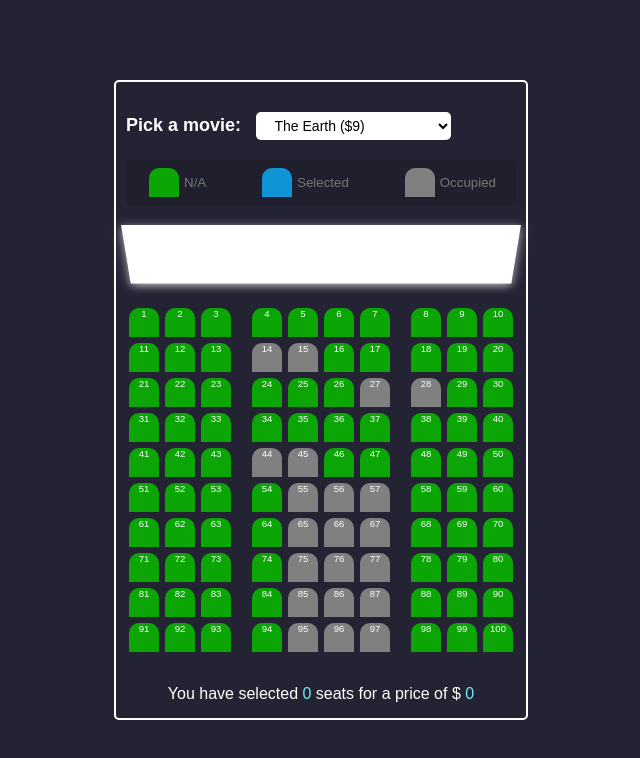
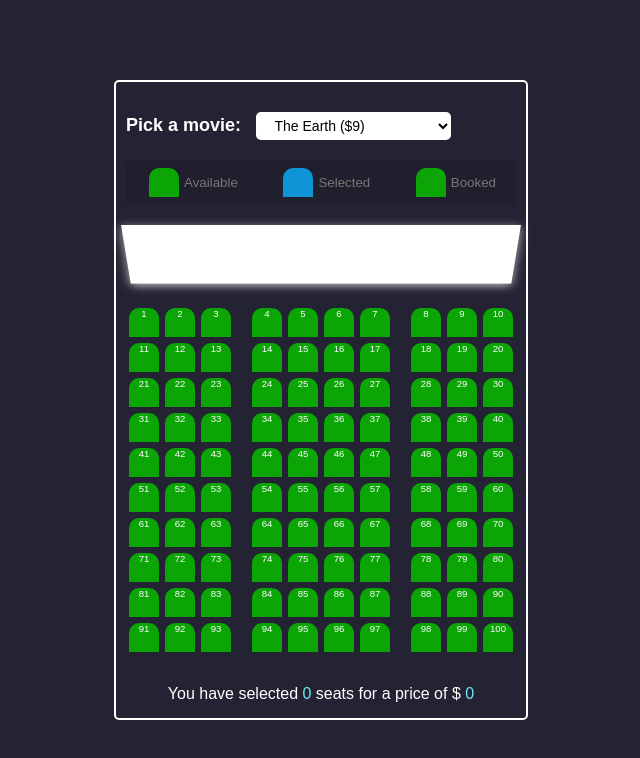
Before and after one commit to birendraoli/Projects, a plain HTML site: page Seat_Selector/index.html in a window 1280 px wide. Shown: the whole page, without its empty margins (319-959 px from the left). Drawn offline with Linux system fonts and the light colour scheme.

Commit message:
code structure updated

```diff
--- a/Seat_Selector/index.html
+++ b/Seat_Selector/index.html
@@ -25,15 +25,15 @@
         <ul class="showcase">
             <li>
                 <div class="seat"></div>
-                <small>N/A</small>
+                <small>Available</small>
             </li>
             <li>
                 <div class="seat selected"></div>
                 <small>Selected</small>
             </li>
             <li>
-                <div class="seat occupied"></div>
-                <small>Occupied</small>
+                <div class="seat booked"></div>
+                <small>Booked</small>
             </li>
         </ul>
 
@@ -55,8 +55,8 @@
                 <div class="seat">11</div>
                 <div class="seat">12</div>
                 <div class="seat">13</div>
-                <div class="seat occupied">14</div>
-                <div class="seat occupied">15</div>
+                <div class="seat booked">14</div>
+                <div class="seat booked">15</div>
                 <div class="seat">16</div>
                 <div class="seat">17</div>
                 <div class="seat">18</div>
@@ -70,8 +70,8 @@
                 <div class="seat">24</div>
                 <div class="seat">25</div>
                 <div class="seat">26</div>
-                <div class="seat occupied">27</div>
-                <div class="seat occupied">28</div>
+                <div class="seat booked">27</div>
+                <div class="seat booked">28</div>
                 <div class="seat">29</div>
                 <div class="seat">30</div>
             </div>
@@ -91,8 +91,8 @@
                 <div class="seat">41</div>
                 <div class="seat">42</div>
                 <div class="seat">43</div>
-                <div class="seat occupied">44</div>
-                <div class="seat occupied">45</div>
+                <div class="seat booked">44</div>
+                <div class="seat booked">45</div>
                 <div class="seat">46</div>
                 <div class="seat">47</div>
                 <div class="seat">48</div>
@@ -104,9 +104,9 @@
                 <div class="seat">52</div>
                 <div class="seat">53</div>
                 <div class="seat">54</div>
-                <div class="seat occupied">55</div>
-                <div class="seat occupied">56</div>
-                <div class="seat occupied">57</div>
+                <div class="seat booked">55</div>
+                <div class="seat booked">56</div>
+                <div class="seat booked">57</div>
                 <div class="seat">58</div>
                 <div class="seat">59</div>
                 <div class="seat">60</div>
@@ -116,9 +116,9 @@
                 <div class="seat">62</div>
                 <div class="seat">63</div>
                 <div class="seat">64</div>
-                <div class="seat occupied">65</div>
-                <div class="seat occupied">66</div>
-                <div class="seat occupied">67</div>
+                <div class="seat booked">65</div>
+                <div class="seat booked">66</div>
+                <div class="seat booked">67</div>
                 <div class="seat">68</div>
                 <div class="seat">69</div>
                 <div class="seat">70</div>
@@ -128,9 +128,9 @@
                 <div class="seat">72</div>
                 <div class="seat">73</div>
                 <div class="seat">74</div>
-                <div class="seat occupied">75</div>
-                <div class="seat occupied">76</div>
-                <div class="seat occupied">77</div>
+                <div class="seat booked">75</div>
+                <div class="seat booked">76</div>
+                <div class="seat booked">77</div>
                 <div class="seat">78</div>
                 <div class="seat">79</div>
                 <div class="seat">80</div>
@@ -140,9 +140,9 @@
                 <div class="seat">82</div>
                 <div class="seat">83</div>
                 <div class="seat">84</div>
-                <div class="seat occupied">85</div>
-                <div class="seat occupied">86</div>
-                <div class="seat occupied">87</div>
+                <div class="seat booked">85</div>
+                <div class="seat booked">86</div>
+                <div class="seat booked">87</div>
                 <div class="seat">88</div>
                 <div class="seat">89</div>
                 <div class="seat">90</div>
@@ -152,9 +152,9 @@
                 <div class="seat">92</div>
                 <div class="seat">93</div>
                 <div class="seat">94</div>
-                <div class="seat occupied">95</div>
-                <div class="seat occupied">96</div>
-                <div class="seat occupied">97</div>
+                <div class="seat booked">95</div>
+                <div class="seat booked">96</div>
+                <div class="seat booked">97</div>
                 <div class="seat">98</div>
                 <div class="seat">99</div>
                 <div class="seat">100</div>
```
